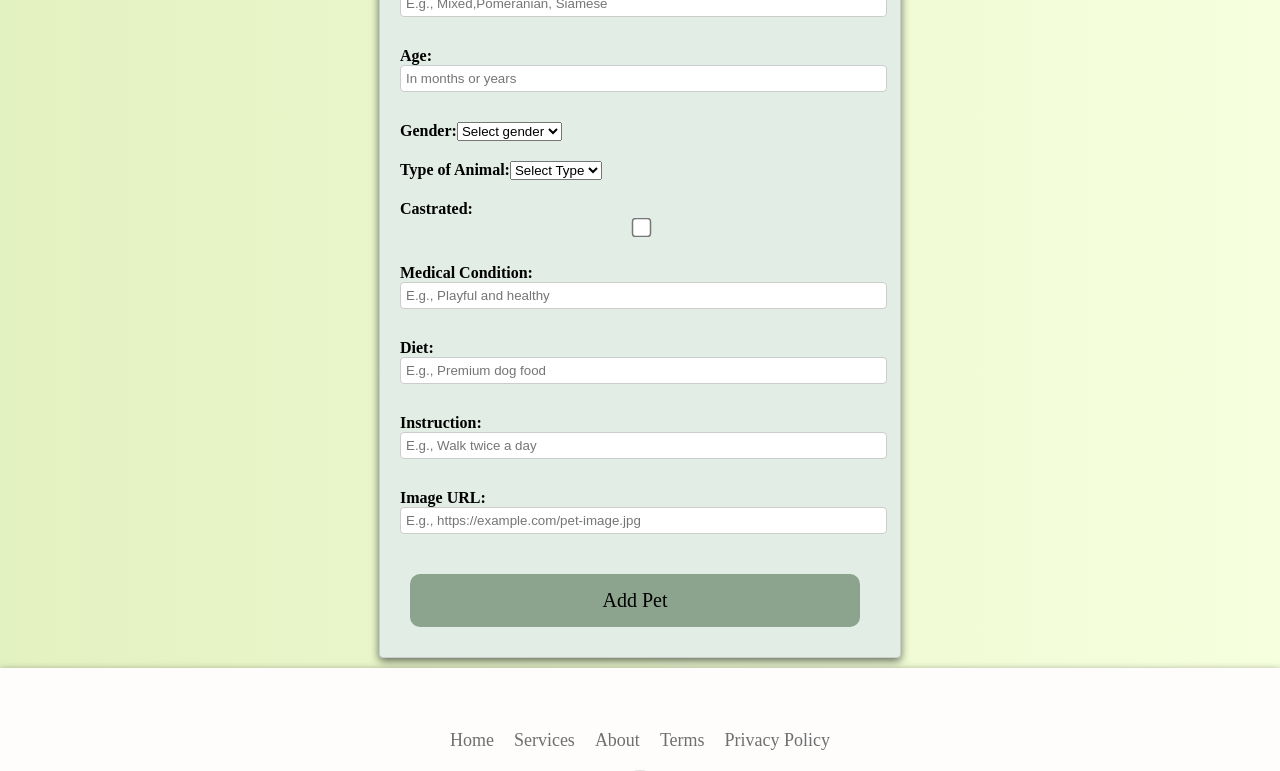
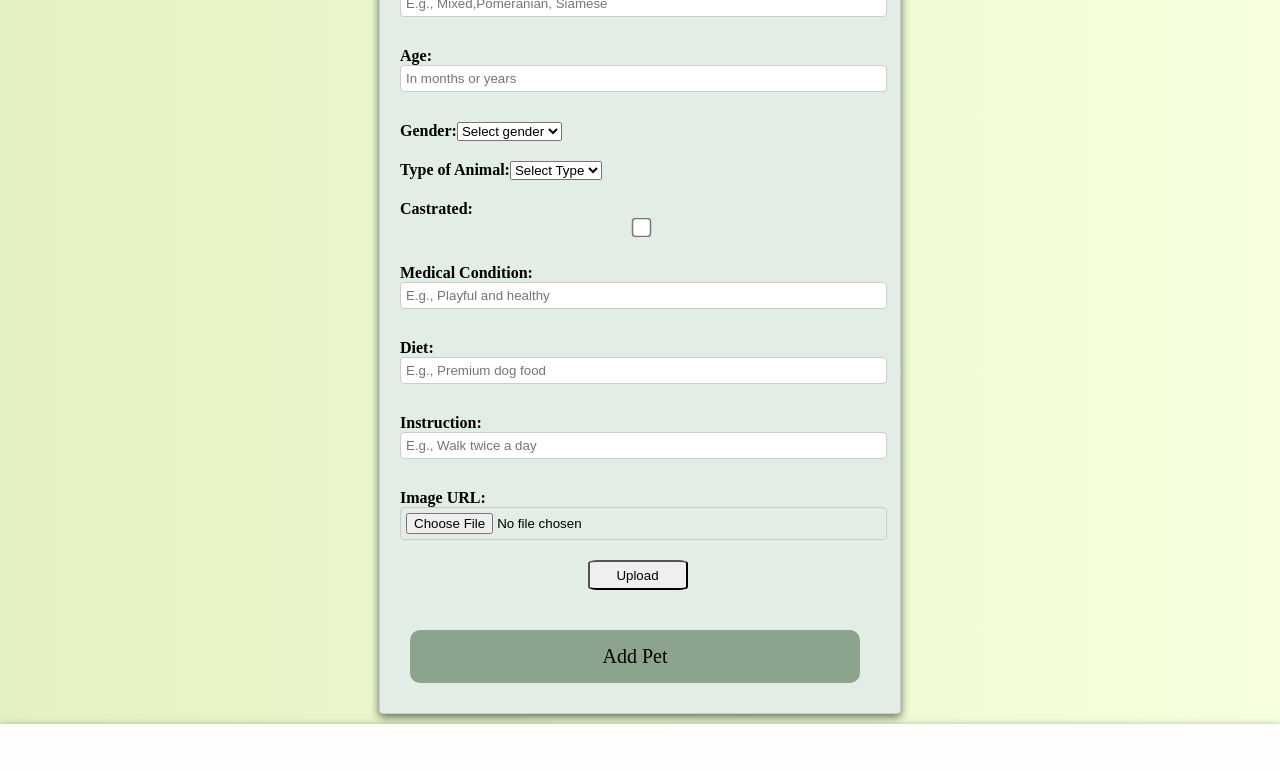
Before and after one commit to natko22/pet-project-frontend, a React (Create React App) app: page /add-pet in a window 1280 px wide. Shown: the part 390-1161 px from the top of the page. Built offline with nearby package versions, Linux system fonts and the light colour scheme.

Commit message:
fix problem with saving the img along with infos

```diff
--- a/src/App.css
+++ b/src/App.css
@@ -460,10 +460,9 @@ textarea {
 
 /* profilepage */
 
-.pet-profile-img {
+.profileImg {
   border-radius: 50%;
   width: 100px;
-  height: 100px;
 }
 .profilepage {
   display: flex;
@@ -616,6 +615,12 @@ textarea {
 
 /* pet profile page */
 
+.pet-profile-img {
+  border-radius: 50%;
+  width: 100px;
+  height: 100px;
+}
+
 .gender-img {
   width: 25px;
 }
--- a/src/pages/AddNewPetPage.jsx
+++ b/src/pages/AddNewPetPage.jsx
@@ -5,6 +5,7 @@ import { Link } from "react-router-dom";
 import { useContext } from "react";
 import { AuthContext } from "../context/auth.context";
 import { useEffect } from "react";
+import AvatarEditor from "react-avatar-editor";
 
 function AddPet() {
   const [name, setName] = useState("");
@@ -24,6 +25,46 @@ function AddPet() {
   const { petId } = useParams();
   const navigate = useNavigate();
   const { user } = useContext(AuthContext);
+
+  const [imagePreview, setImagePreview] = useState(null);
+  const [isLoading, setIsLoading] = useState(false);
+  const [scale, setScale] = useState(1);
+  const [uploadSuccess, setUploadSuccess] = useState(false);
+
+  // Handle image change
+  const handleImgChange = (e) => {
+    const file = e.target.files[0];
+    setImg(file);
+    setImagePreview(URL.createObjectURL(file));
+  };
+
+  // Upload image
+  const handleImgUpload = async (e) => {
+    e.preventDefault();
+    setIsLoading(true);
+
+    try {
+      if (img && img.type.includes("image")) {
+        const formData = new FormData();
+        formData.append("imageUrl", img);
+        console.log(formData, "FORMDATA");
+
+        const response = await axios.post(
+          `http://localhost:5005/api/upload/${petId}`,
+          formData
+        );
+        console.log(response);
+        setUploadSuccess(true);
+        setIsLoading(false);
+        console.log(setUploadSuccess, "upload success");
+      } else {
+        throw new Error("Please select a valid image file.");
+      }
+    } catch (error) {
+      console.error(error);
+      setIsLoading(false);
+    }
+  };
 
   useEffect(() => {
     const fetchUserData = async () => {
@@ -65,7 +106,7 @@ function AddPet() {
       diet,
       instruction,
       img,
-      owner:user._id
+      owner: user._id,
     };
 
     try {
@@ -178,11 +219,50 @@ function AddPet() {
         <label>
           Image URL:
           <input
-            type="text"
-            value={img}
-            onChange={(e) => setImg(e.target.value)}
+            type="file"
+            name="imageUrl"
+            onChange={handleImgChange}
             placeholder="E.g., https://example.com/pet-image.jpg"
           />
+          <div className="pet-photo">
+            {imagePreview && (
+              <div className="avatar-editor">
+                <AvatarEditor
+                  image={imagePreview}
+                  width={250}
+                  height={250}
+                  border={50}
+                  borderRadius={125}
+                  color={[255, 255, 255, 0.6]}
+                  scale={scale}
+                />
+                <input
+                  type="range"
+                  min={0.1}
+                  max={2}
+                  step={0.1}
+                  value={scale}
+                  onChange={(e) => setScale(parseFloat(e.target.value))}
+                />
+              </div>
+            )}
+            {isLoading ? (
+              <p>Uploading...</p>
+            ) : (
+              <>
+                {!uploadSuccess && (
+                  <button
+                    className="upload-btn"
+                    type="submit"
+                    onClick={handleImgUpload}
+                  >
+                    Upload
+                  </button>
+                )}
+                {uploadSuccess && <p>Photo uploaded successfully!</p>}
+              </>
+            )}{" "}
+          </div>
         </label>
         <button type="submit" className="add-new-pet-btn">
           Add Pet
--- a/src/pages/EditPetProfilePage.jsx
+++ b/src/pages/EditPetProfilePage.jsx
@@ -142,7 +142,7 @@ const EditPet = () => {
       medicalCondition,
       diet,
       instruction,
-      img,
+      img: img ? img.img : "",
     };
 
     try {
```
